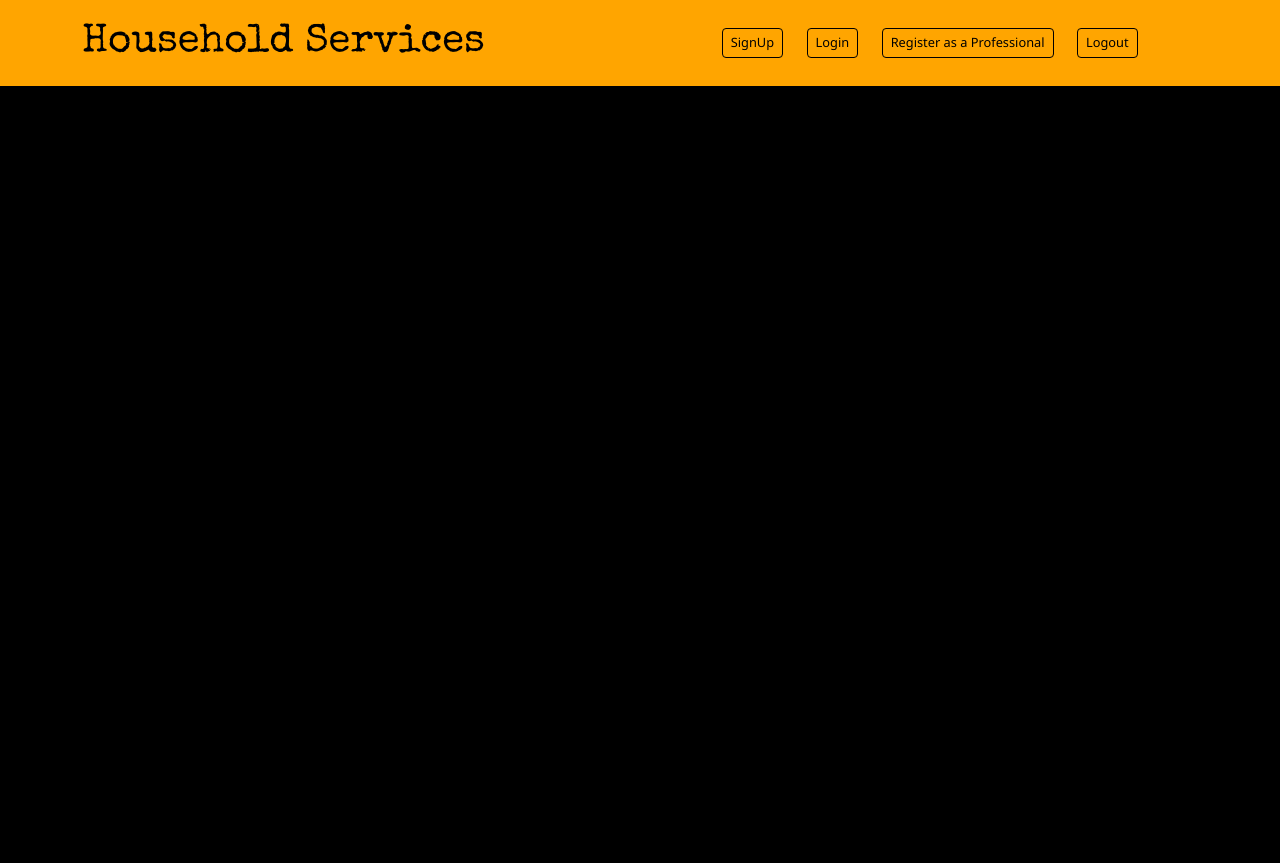
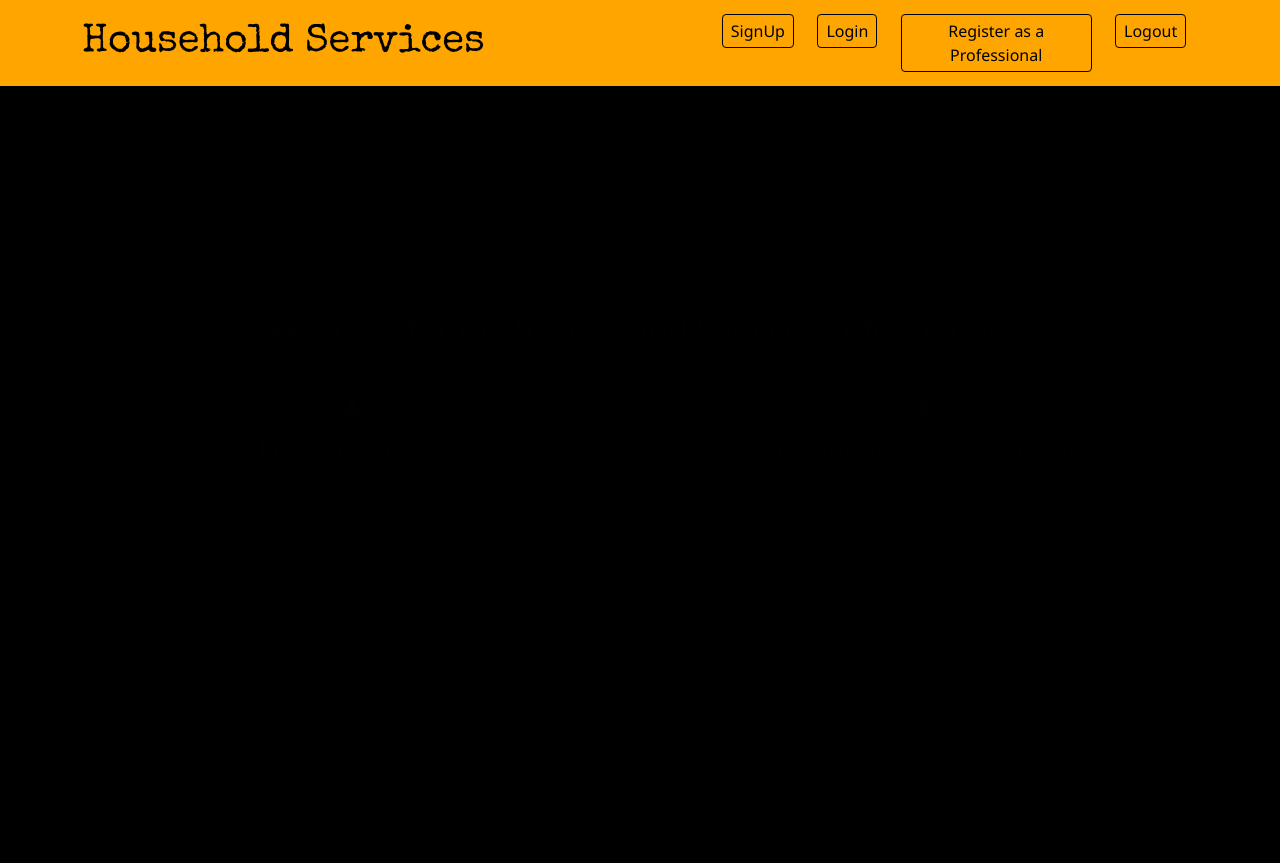
Before and after one commit to DerrickUnleashed/HandyPro, a Flask app: page / in a window 1280 px wide. Shown: the top 863 px of the page. Run offline with Flask 3, Linux system fonts and the light colour scheme; some libraries are stand-ins or nearby versions.

Commit message:
changing font size for buttons

```diff
--- a/templates/index.html
+++ b/templates/index.html
@@ -100,7 +100,7 @@
             margin-left: 0%;
         }
         .button_design {
-            font-size: 80%;
+            font-size: 100%;
         }
         .iframe_dim {
             margin-top: 5%;
```
